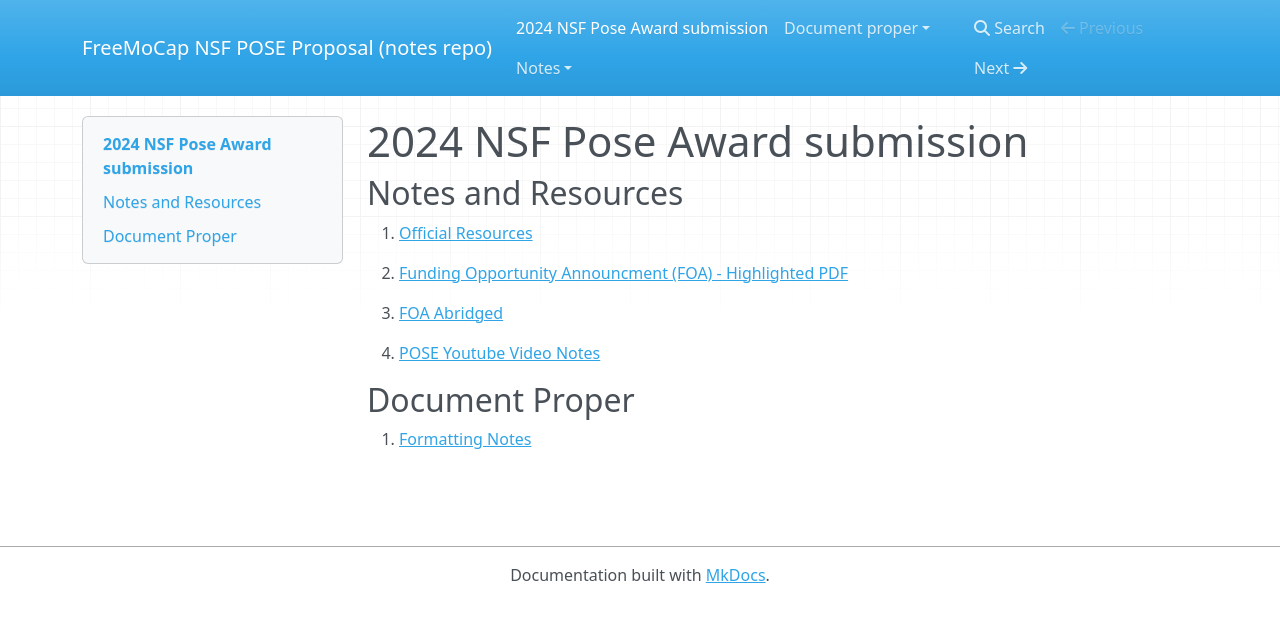
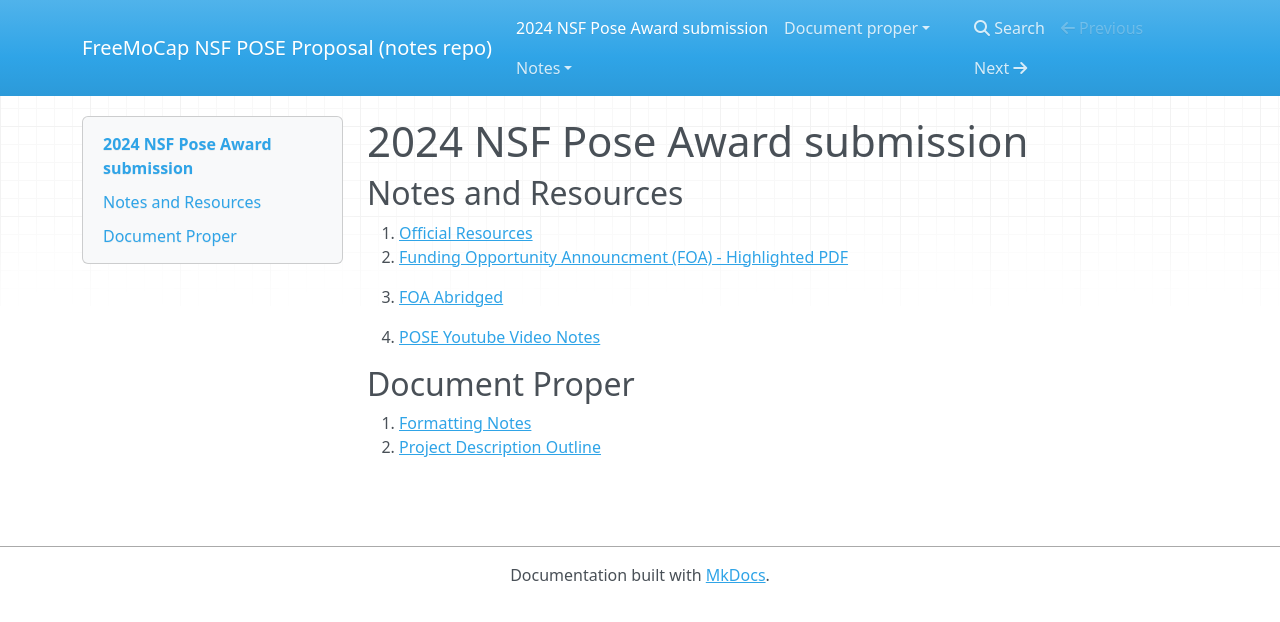
Before and after one commit to freemocap/2025-nsf-pose, an MkDocs documentation site: the page built from docs/index.md, in a window 1280 px wide. Shown: the top 622 px of the page. Built offline with MkDocs 1.6.1, drawn with Linux system fonts in a browser that asks for light colours; nearby versions of some CDN libraries.

Commit message:
Jul 16, 2024, 8:10 AM

```diff
--- a/docs/index.md
+++ b/docs/index.md
@@ -1,13 +1,14 @@
 # 2024 NSF Pose Award submission
 
 ## Notes and Resources
+
 1. [Official Resources](/docs/notes/official_resources.md)
+2. [Funding Opportunity Announcment (FOA) - Highlighted PDF](/docs/notes/funding-opportunity-announcement-foa/2024_NSF_POSE_foa_nsf23556.pdf)
 
-1. [Funding Opportunity Announcment (FOA) - Highlighted PDF](/docs/notes/funding-opportunity-announcement-foa/2024_NSF_POSE_foa_nsf23556.pdf)
    1. [FOA Abridged](/docs/notes/funding-opportunity-announcement-foa/pose_foa_abridged.md)
-
-1. [POSE Youtube Video Notes](/docs/notes/nsf-pose-youtube-video/pose-youtube-video.md)
-
+3. [POSE Youtube Video Notes](/docs/notes/nsf-pose-youtube-video/pose-youtube-video.md)
 
 ## Document Proper
+
 1. [Formatting Notes](docs/document-proper/formatting-notes)
+2. [Project Description Outline](docs/document-proper/project-descriptoin-outline.md "A draft outline of the primary ")
```
